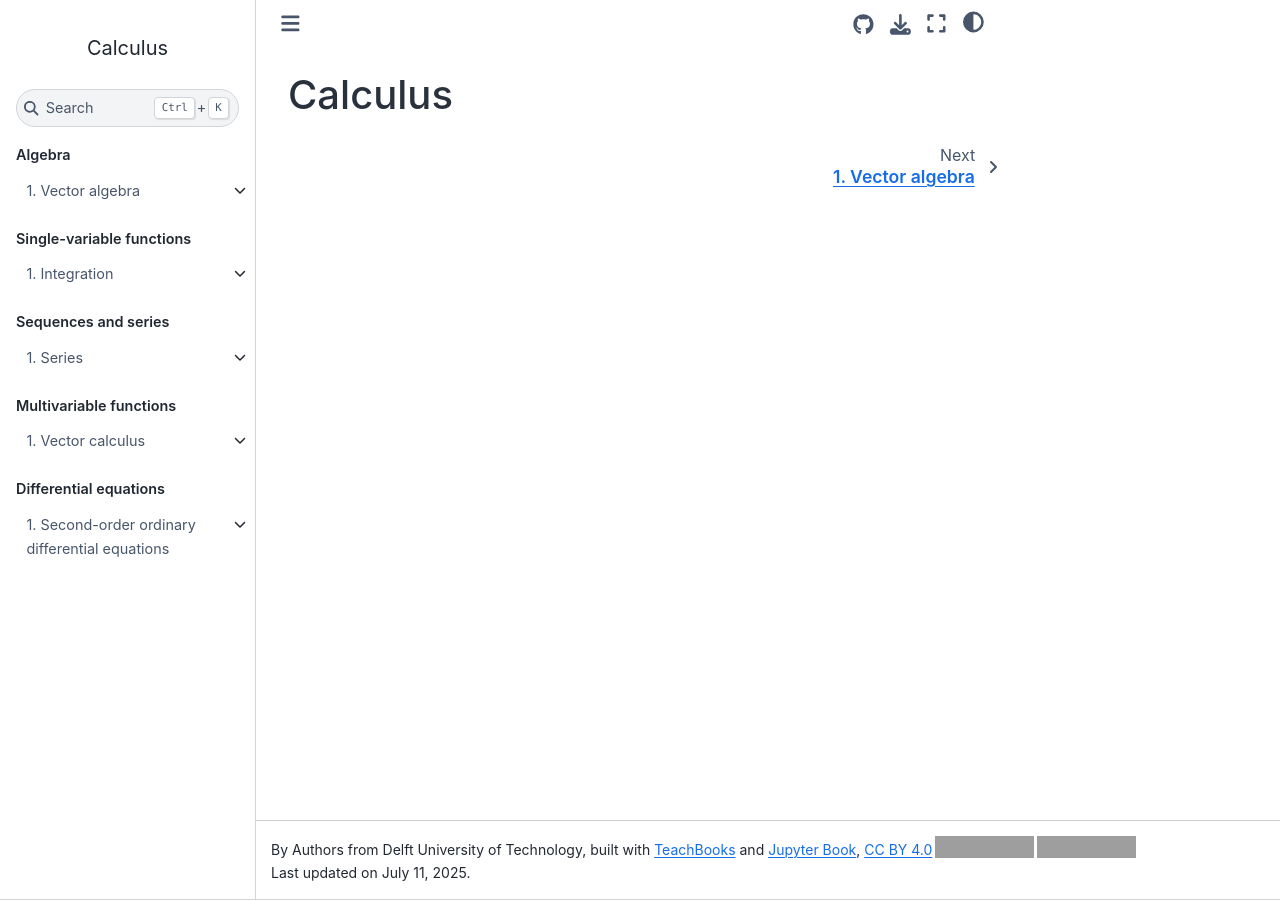
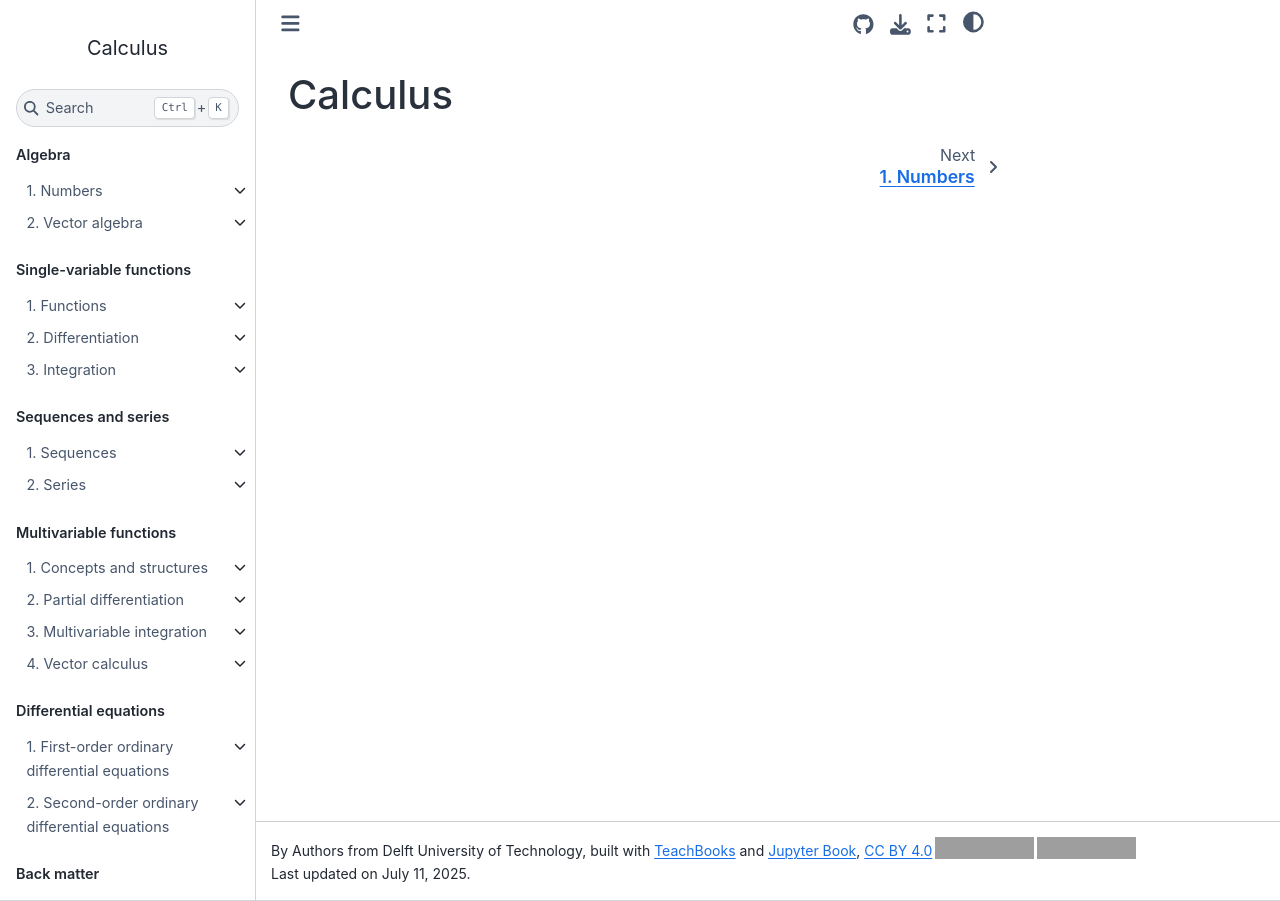
Before and after one commit to TUDelft-PRIME-Books/Calculus, a Jupyter Book: the page built from book/index.md, in a window 1280 px wide. Built offline with Jupyter Book 1.0.4 settings and Sphinx 7.4.7 and the Sphinx Book theme 1.1.4, drawn with Linux system fonts in a browser that asks for light colours; comment, search, counter and statistics services are not loaded; part of the change alters nothing that is shown; grey boxes are pictures that could not be loaded.

Commit message:
Fix minor mistakes in ToC

```diff
--- a/book/_toc.yml
+++ b/book/_toc.yml
@@ -12,7 +12,6 @@ parts:
       - file: "Algebra/Numbers/real_numbers.md"
       - file: "Algebra/Numbers/complex_numbers.md"
       - file: "Algebra/Numbers/linear_systems_in_two_variables.md"
-    chapters:
     - file: "Algebra/Vector algebra/introduction_vector_algebra.md"
       sections:
       - file: "Algebra/Vector algebra/vector_arithmetic.md"
@@ -29,7 +28,6 @@ parts:
       - file: "Single-variable functions/Functions/limits_and_continuity.md"
       - file: "Single-variable functions/Functions/injectivity_and_surjectivity.md"
       - file: "Single-variable functions/Functions/nonlinear_equations_in_one_variable.md"
-    chapters:
     - file: "Single-variable functions/Differentiation/introduction_differentiation.md"
       sections:
       - file: "Single-variable functions/Differentiation/differentiability_and_derivatives.md"
@@ -39,7 +37,6 @@ parts:
       - file: "Single-variable functions/Differentiation/implicit_differentiation.md"
       - file: "Single-variable functions/Differentiation/approximating_functions.md"
       - file: "Single-variable functions/Differentiation/graphs_of_single_variable_functions.md"
-    chapters:
     - file: "Single-variable functions/Integration/introduction_integration.md"
       sections:
       - file: "Single-variable functions/Integration/integrability_and_antiderivatives.md"
@@ -50,12 +47,11 @@ parts:
   - caption: Sequences and series
     numbered: true
     chapters:
-    - file: "Sequences and series/Sequences/introduction_sequences,md"
+    - file: "Sequences and series/Sequences/introduction_sequences.md"
       sections:
       - file: "Sequences and series/Sequences/sequences_and_their_types.md"
       - file: "Sequences and series/Sequences/properties_of_sequences.md"
       - file: "Sequences and series/Sequences/convergence_of_sequences.md"
-    chapters:
     - file: "Sequences and series/Series/introduction_series.md"
       sections:
       - file: "Sequences and series/Series/series_and_their_types.md"
@@ -75,23 +71,20 @@ parts:
       - file: "Multivariable functions/Concepts and structures/nonlinear_systems_in_two_variables.md"
       - file: "Multivariable functions/Concepts and structures/graphs_of_two_variable_functions.md"
       - file: "Multivariable functions/Concepts and structures/coordinate_systems.md"
-    chapters:
     - file: "Multivariable functions/Partial differentiation/introduction_partial_differentiation.md"
       sections:
       - file: "Multivariable functions/Partial differentiation/differentiability_and_partial_derivatives.md"
       - file: "Multivariable functions/Partial differentiation/directional_derivative_and_gradient.md"
       - file: "Multivariable functions/Partial differentiation/locally_extreme_values.md"
       - file: "Multivariable functions/Partial differentiation/globally_extreme_values.md"
-      - file: "Multivariable functions/Partial differentiation/constrained_optimisations.md"
+      - file: "Multivariable functions/Partial differentiation/constrained_optimisation.md"
       - file: "Multivariable functions/Partial differentiation/approximating_functions.md"
-    chapters:
     - file: "Multivariable functions/Multivariable integration/introduction_multivariable_integration.md"
       sections:
       - file: "Multivariable functions/Multivariable integration/multiple_and_repeated_integrals.md"
       - file: "Multivariable functions/Multivariable integration/coordinate_transformations.md"
       - file: "Multivariable functions/Multivariable integration/surface_integrals.md"
       - file: "Multivariable functions/Multivariable integration/line_integrals.md"
-    chapters:
     - file: "Multivariable functions/Vector calculus/introduction_vector_calculus.md"
       sections:
       - file: "Multivariable functions/Vector calculus/vector_fields.md"
@@ -107,12 +100,11 @@ parts:
       - file: "Differential equations/First-order ordinary differential equations/separable_differential_equations.md"
       - file: "Differential equations/First-order ordinary differential equations/first_order_linear_differential_equations.md"
       - file: "Differential equations/First-order ordinary differential equations/approximating_solutions.md"
-    chapters:
     - file: "Differential equations/Second-order ordinary differential equations/introduction_second_order_ODE.md"
       sections:
       - file: "Differential equations/Second-order ordinary differential equations/homogeneous_problems_with_constant_coefficients.md"
       - file: "Differential equations/Second-order ordinary differential equations/inhomogeneous_problems_with_constant_coefficients.md"
-  # - caption: Back matter
-  #  numbered: False
-  #  chapters:
-  #  - file: credits.md
+  - caption: Back matter
+    numbered: False
+    chapters:
+    - file: credits.md
```
Also changed, not shown: book/Multivariable functions/Multivariable integration/surface_integrals.md (renamed from book/Multivariable functions/Multivariable integration/survace_integrals.md).
